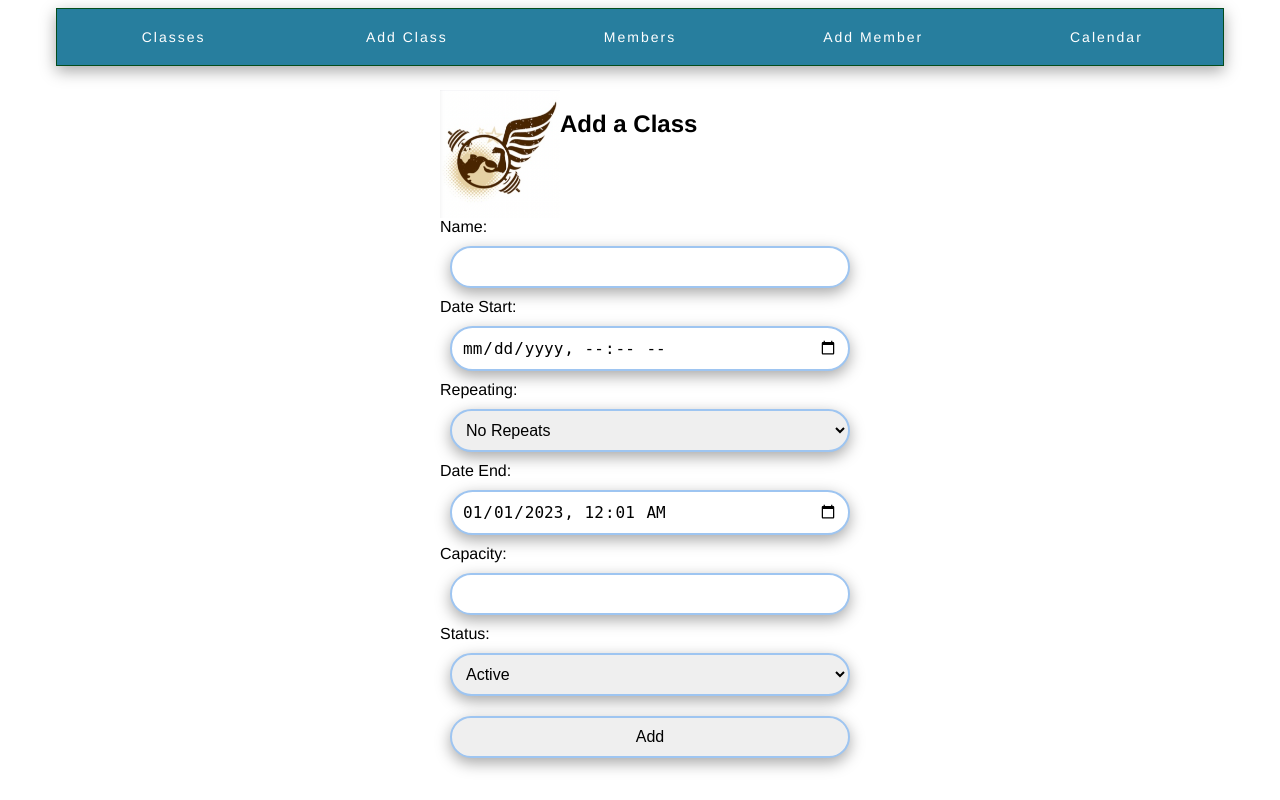
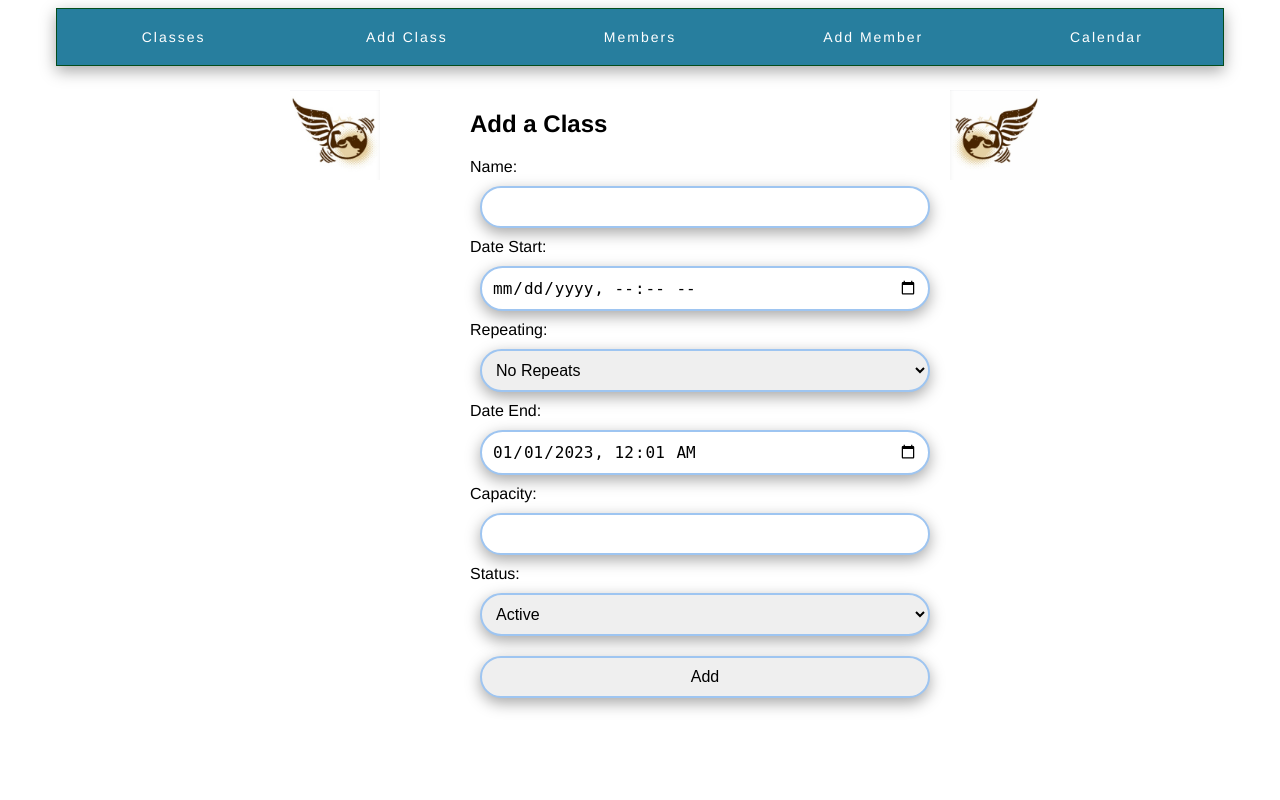
Before and after one commit to DuncanRN/Python-Gym-Manager, a Flask app: page /classes/new in a window 1280 px wide. Run offline with Flask 2, Linux system fonts and the light colour scheme.

Commit message:
got logos showing up left and right of contents using flex grid

```diff
--- a/static/css/style.css
+++ b/static/css/style.css
@@ -2,6 +2,45 @@ body{
     font-family: "Helvetica", arial, sans-serif; font-size: 16px;
     /* background: rgb(221, 226, 229); */
 }
+
+.flex-grid {
+    display: flex;
+    /* width: 100%; */
+}
+.col {
+    flex: 2 1 auto;
+    /* width: 32%;
+    margin-left: auto;
+    margin-right: auto;
+    align-items: middle; */
+    border : 230px;
+
+}
+
+.flex-grid {
+    display: flex;
+}
+
+.flex-grid-child-1 {
+    width: 150px;
+    justify: left;
+}
+
+.flex-grid-child-2 {
+    width: 450px;
+    padding-left:30px;
+    padding-right:30px;
+    justify: center;
+}
+
+.flex-grid-child-3 {
+    width: 150px;
+    justify: right;
+}
+
+/* .flex-grid > * {
+    flex: 0 0 auto;
+} */
 
 
 a {
@@ -34,7 +73,7 @@ a:hover {
 }
 
 .main {
-    max-width: 1200px;
+    max-width: 1600px;
     margin: 0 auto;
     padding: 0 3em 1.5em;
 }
@@ -105,26 +144,6 @@ nav a {
 
 
 
-/* OLDER BELOW */
-
-
-/* nav{
-    width: 90%;
-
-    padding: 5px;
-    background-color: grey;
-    color: white;
-} */
-
-/*
-.buttons {
-    margin-top: 10px;
-    margin-left: 2px;
-    font-size: 1.4em;
-    color: #aab8c2;
-} */
-
-
 input, select, button {
     border-radius: 25px;
     border: 2px solid #9ec5f1;
@@ -148,14 +167,6 @@ input, select, button {
 }
 
 
-.delete-form{
-    display: inline;
-}
-
-.navLink {
-
-}
-
 
 nav li a{
     text-decoration: none;
@@ -175,6 +186,6 @@ nav li{
 #content{
     display: flex;
     flex-wrap: wrap;
-    width: 400px;
+    width: 700px;
     margin: 0 auto;
 }
--- a/templates/base.html
+++ b/templates/base.html
@@ -3,15 +3,14 @@
 <head>
     <title>Gym Organiser</title>
 
-    <link rel="stylesheet" href="{{ url_for('static', filename='css/buttons.css') }}">
-    <link rel="stylesheet" href="{{ url_for('static', filename='css/forms.css') }}">
+    <!-- <link rel="stylesheet" href="{{ url_for('static', filename='css/buttons.css') }}"> -->
+    <!-- <link rel="stylesheet" href="{{ url_for('static', filename='css/forms.css') }}"> -->
     <link rel="stylesheet" href="{{ url_for('static', filename='css/style.css') }}">
-    <link rel="stylesheet" href="{{ url_for('static', filename='css/tables.css') }}">
+    <!-- <link rel="stylesheet" href="{{ url_for('static', filename='css/tables.css') }}"> -->
 
     </head>
     <body>
-    <main class="flex flex--row">
-
+    <main>
 
     <div class="main">
         <nav class="navigation">
@@ -26,13 +25,20 @@
 
     </div>
 
+    <section id="content">
+        <div class="flex-grid">
+            <div class="flex-grid-child-1">
+                    <img src=" {{ url_for('static', filename='img/gym_wing_left.jpg') }}" width="90" height="90">
+            </div>
+            <div class="flex-grid-child-2">
+                {% block content %}
 
-    <section id="content">
-
-        <img src=" {{ url_for('static', filename='img/gym_wing.png') }}" width="30%" height="30%">
-        {% block content %}
-
-        {% endblock%}
+                {% endblock%}
+            </div>
+            <div class="flex-grid-child-3" >
+                <img src=" {{ url_for('static', filename='img/gym_wing.png') }}" width="90" height="90">
+            </div>
+        </div>
     </section>
     </main>
 </body>
--- a/templates/members/show.html
+++ b/templates/members/show.html
@@ -20,8 +20,6 @@
         </li>
     {% endfor %}
 
-
-
 </ul>
 <hr><hr>
 <a href="/members/{{ member.id }}/edit">Edit Member</a>
```
Also changed, not shown: static/img/gym_wing_left.jpg (added).
